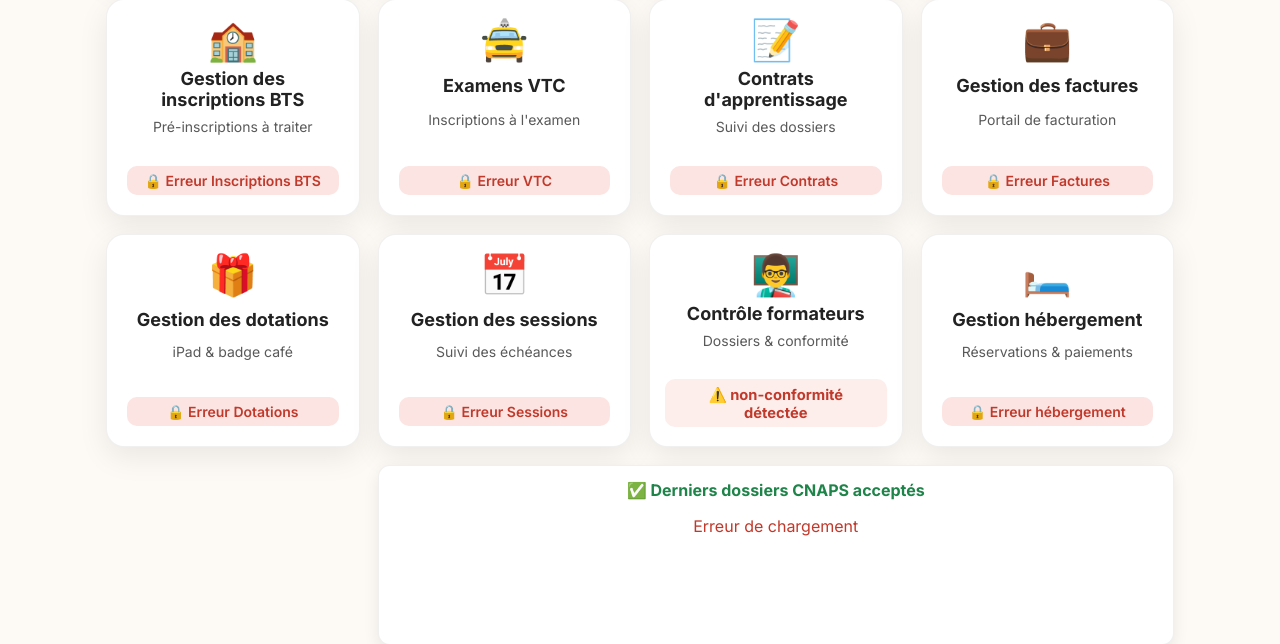
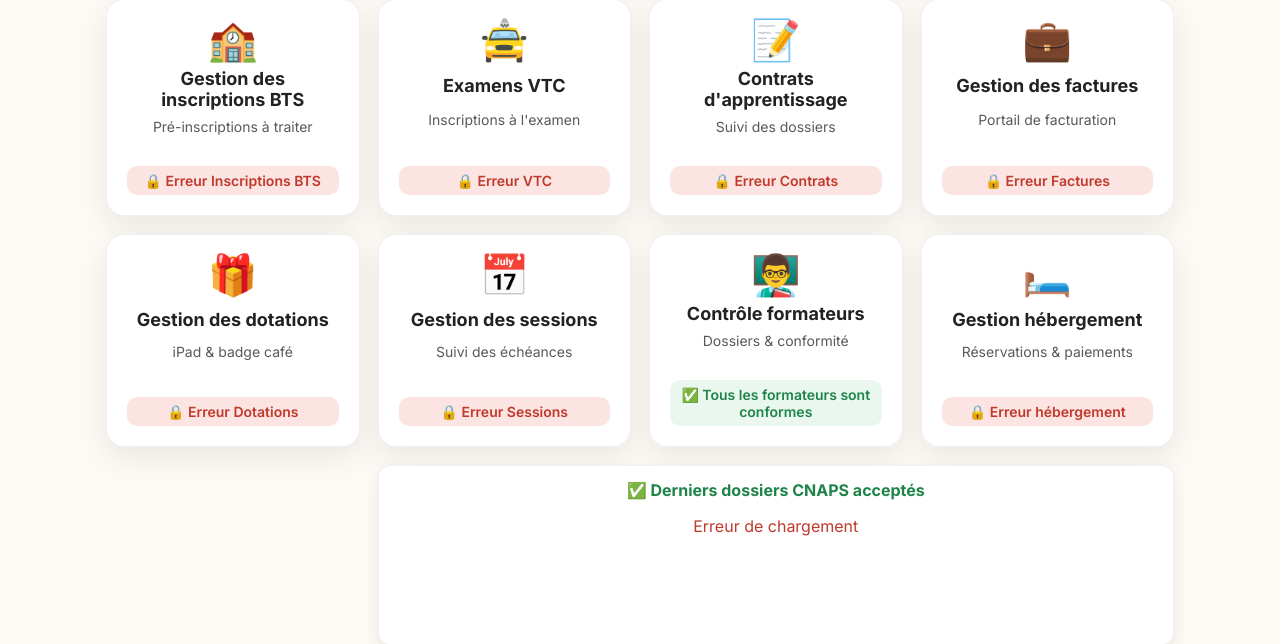
Before and after one commit to integraleacademy/plateformegestion, a Flask app: template templates/index.html in a window 1280 px wide. Shown: the part 370-1014 px from the top of the page. Run offline with Flask 3, Linux system fonts and the light colour scheme; the template is opened without the code that fills it, so the values that code supplies are empty; parts of the project's set-up code (start-up, migrations or seed data) failed here and were passed over.

Commit message:
Update index.html

```diff
--- a/templates/index.html
+++ b/templates/index.html
@@ -191,21 +191,13 @@
     <div id="notif-sessions" class="notif empty">📅 Chargement...</div>
   </a>
 
-    <a class="card" href="{{ url_for('formateurs_home') }}">
-    <div class="emoji">👨‍🏫</div>
-    <div class="title">Contrôle formateurs</div>
-    <div class="desc">Dossiers & conformité</div>
-    <div class="notif
-  {% if formateurs_non_conformes == 0 %}ok{% else %}alert{% endif %}
-">
-  {% if formateurs_non_conformes == 0 %}
-    ✅ Tous les formateurs sont conformes
-  {% else %}
-    ⚠️ {{ formateurs_non_conformes }} non-conformité{{ "s" if formateurs_non_conformes>1 }} détectée{{ "s" if formateurs_non_conformes>1 }}
-  {% endif %}
-</div>
+<a class="card" href="{{ url_for('formateurs_home') }}">
+  <div class="emoji">👨‍🏫</div>
+  <div class="title">Contrôle formateurs</div>
+  <div class="desc">Dossiers & conformité</div>
+  <div id="notif-formateurs" class="notif empty">👨‍🏫 Chargement...</div>
+</a>
 
-  </a>
 
 
   <a class="card" href="https://assistance-alw9.onrender.com/admin_hebergement" target="_blank" rel="noopener">
@@ -570,6 +562,30 @@ async function updateHebergement() {
   }
 }
 
+// --- FORMATEURS ---
+async function updateFormateurs() {
+  const box = document.getElementById("notif-formateurs");
+
+  try {
+    const r = await fetch("/formateurs_data.json");
+    if (!r.ok) throw 0;
+
+    const d = await r.json();
+    const n = d.non_conformes || 0;
+
+    if (n === 0) {
+      box.className = "notif ok";
+      box.innerHTML = "✅ Tous les formateurs sont conformes";
+    } else {
+      box.className = "notif alert";
+      box.innerHTML = `⚠️ ${n} non-conformité${n>1?"s":""} détectée${n>1?"s":""}`;
+    }
+
+  } catch (err) {
+    box.className = "notif error";
+    box.innerHTML = "🔒 Erreur Formateurs";
+  }
+}
 
 
 
@@ -586,6 +602,7 @@ async function updateHebergement() {
   updateDotations();
   updateBTS();
   updateHebergement();
+  updateFormateurs();
 }
 
 
@@ -656,6 +673,8 @@ document.addEventListener("DOMContentLoaded", () => {
     console.log("⟳ Rafraîchissement automatique (toutes les 10 minutes)...");
     window.location.reload();
   }, 600000);
+
+
 </script>
 
 
```
